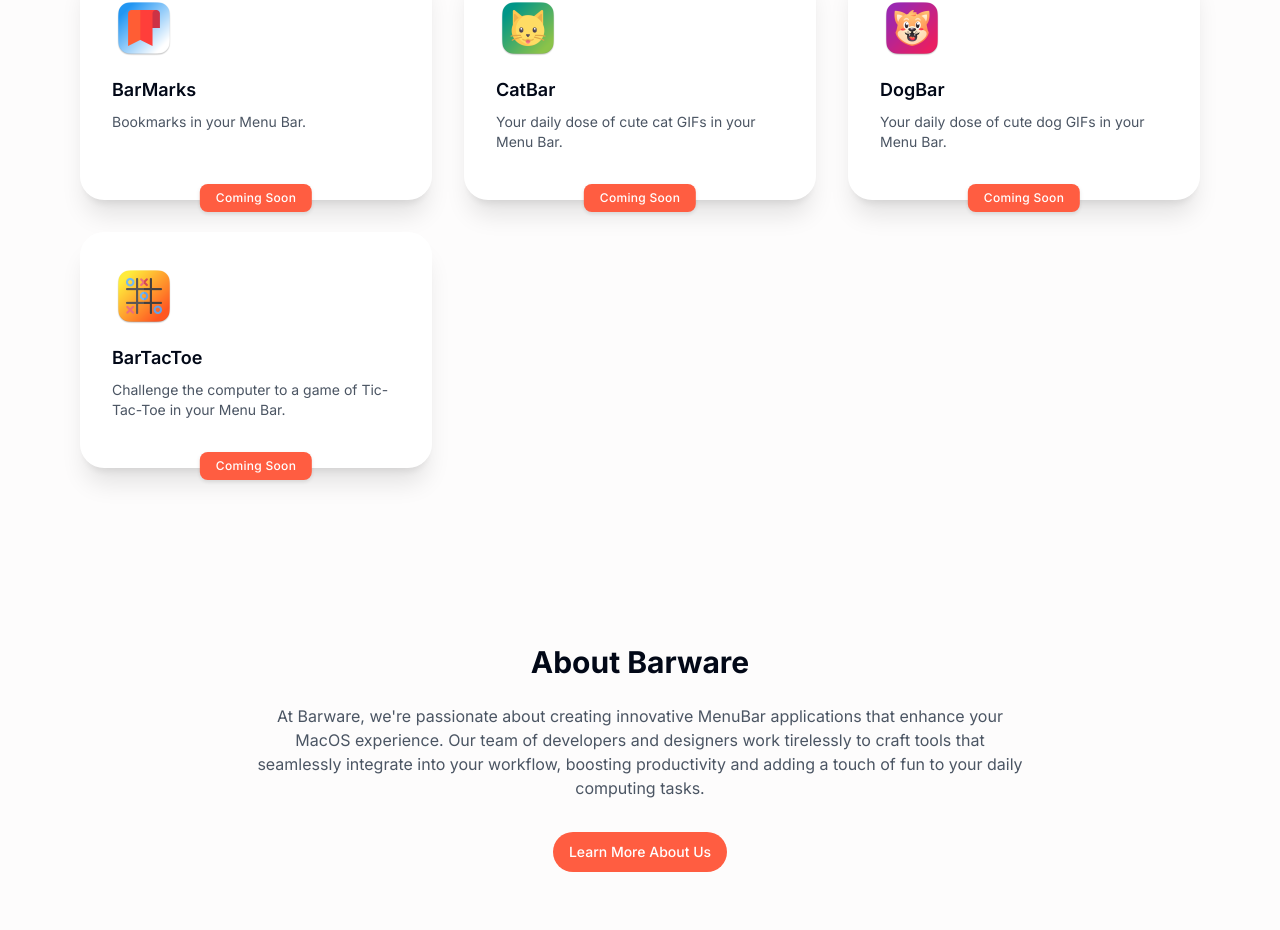
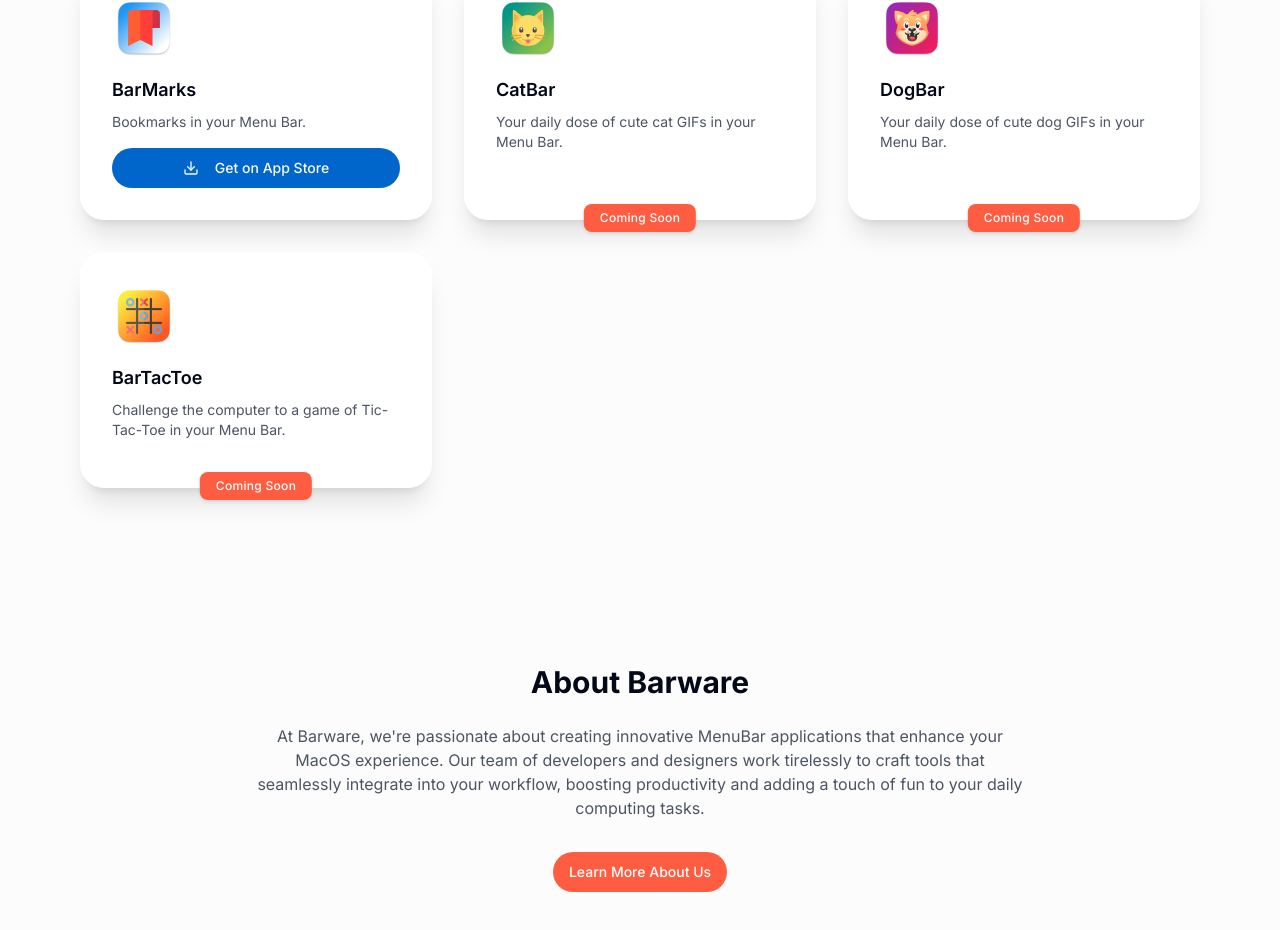
Before and after one commit to barware-io/barware.io, a Next.js app: page / in a window 1280 px wide. Shown: the part 1484-2414 px from the top of the page. Built offline with nearby package versions, Linux system fonts and the light colour scheme.

Commit message:
Released BarMarks

```diff
--- a/data/apps.ts
+++ b/data/apps.ts
@@ -9,9 +9,9 @@ export const apps: AppType[] = [
         name: "BarMarks",
         description: "Bookmarks in your Menu Bar.",
         color: "bg-[#FFE8E3]",
-        appStoreLink: "#",
-        linkText: "Coming Soon",
-        isReady: false,
+        appStoreLink: "https://apps.apple.com/az/app/barmarks/id6739710035?mt=12",
+        linkText: "Get on App Store",
+        isReady: true,
         icon: barMarksImage,
         slug: "barmarks",
         features: [
@@ -40,8 +40,9 @@ export const apps: AppType[] = [
         },
         screenshots: [], // Add screenshots when available
         pricing: {
-            price: "TBD",
-            type: "one-time"
+            price: "$4.99",
+            type: "one-time",
+            trial: "(can change depending on the region)"
         },
         privacyPolicy: {
             lastUpdated: "Dec 20, 2024",
```
Also changed, not shown: 1 other file (tests, documents, lock files or other folders).
